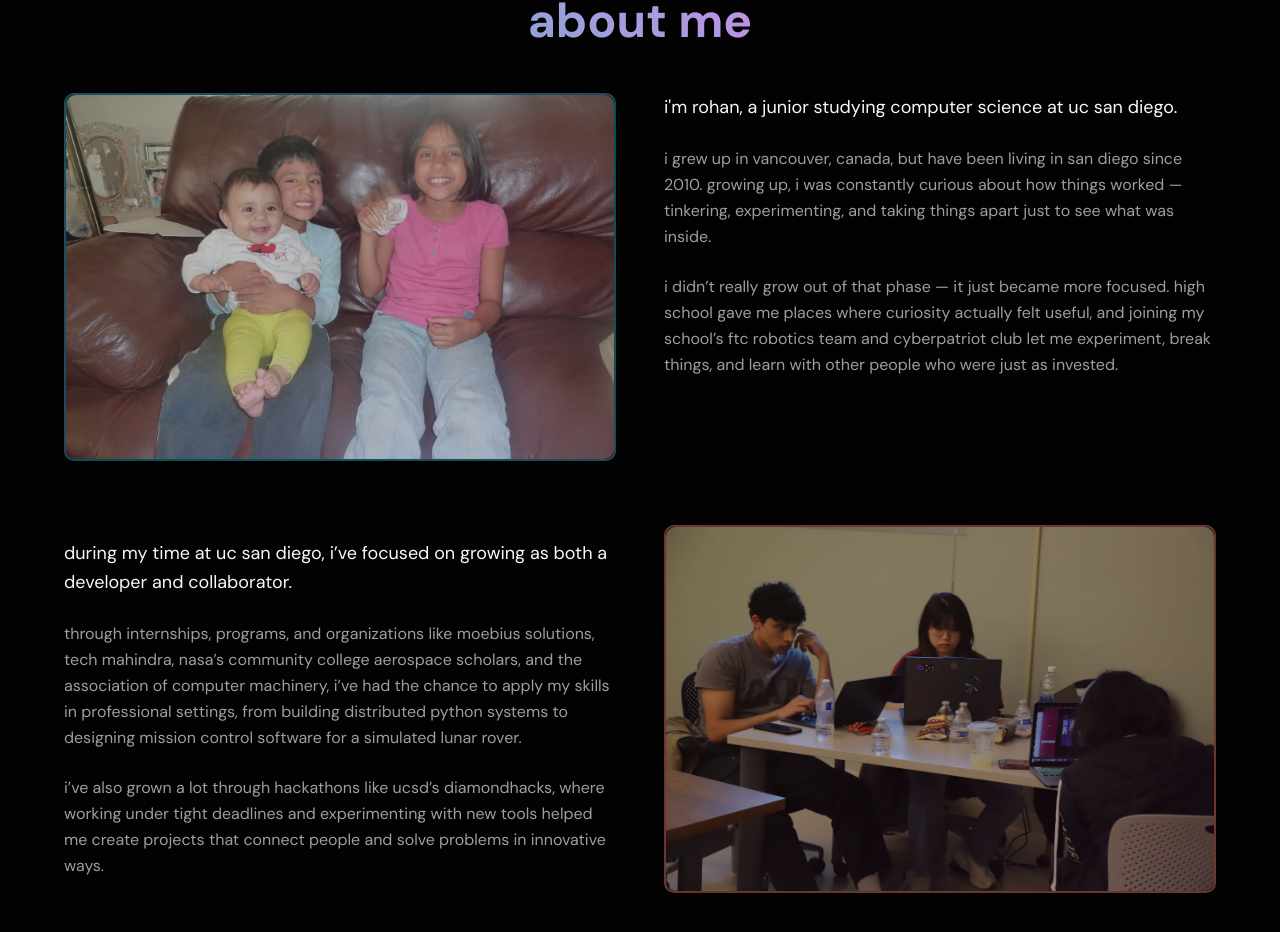
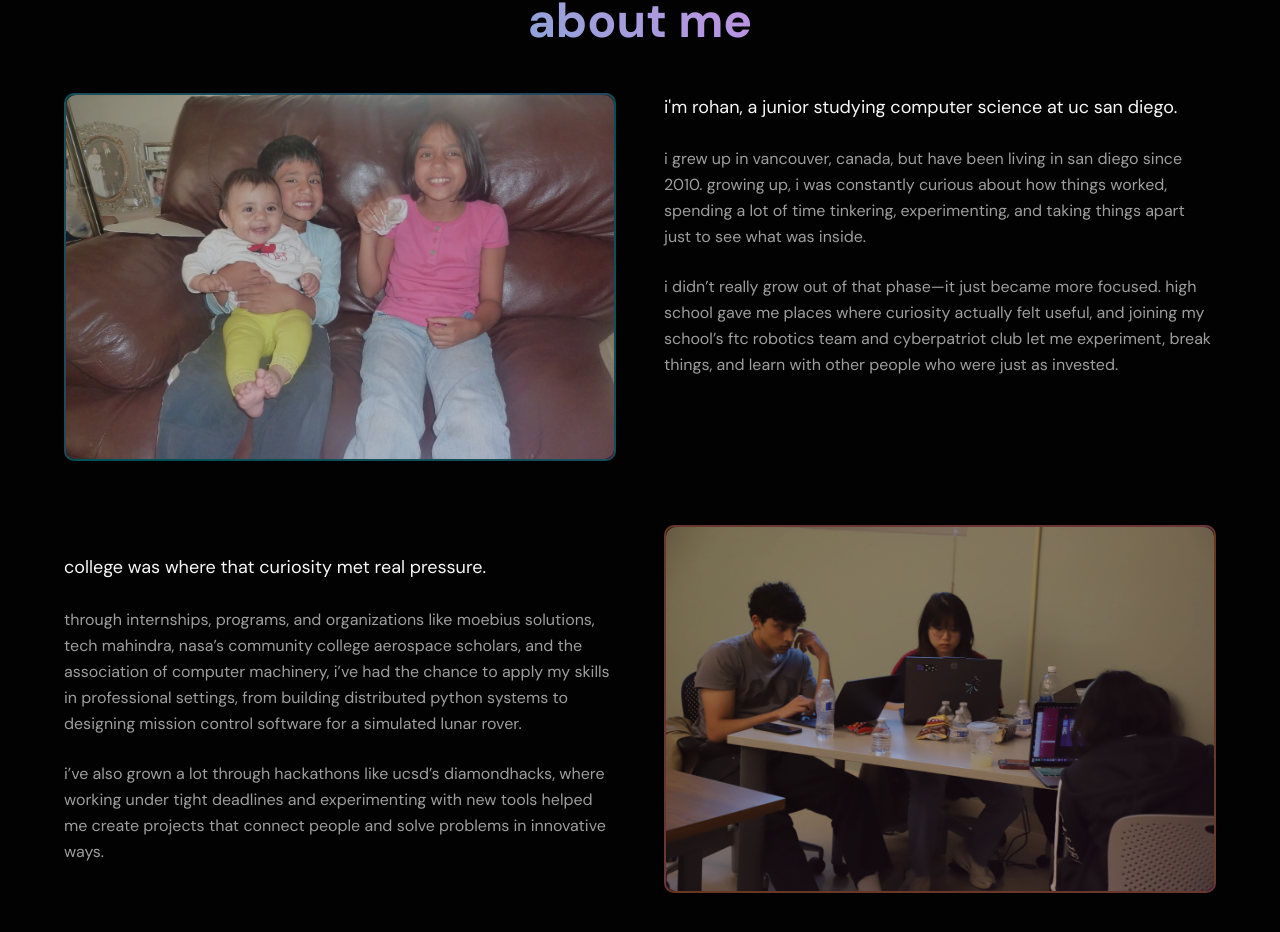
Before and after one commit to rohanmad/portfolio, a Next.js app: page / in a window 1280 px wide. Shown: the part 851-1783 px from the top of the page. Built offline with nearby package versions, Linux system fonts and the light colour scheme.

Commit message:
about me changes

```diff
--- a/app/page.tsx
+++ b/app/page.tsx
@@ -208,10 +208,11 @@ export default function Portfolio() {
               </p>
               <p className="text-muted-foreground leading-relaxed">
               i grew up in vancouver, canada, but have been living in san diego since 2010. growing up,
-              i was constantly curious about how things worked — tinkering, experimenting, and taking things apart just to see what was inside.
+              i was constantly curious about how things worked, spending a lot of time tinkering,
+              experimenting, and taking things apart just to see what was inside.
               </p>
               <p className="text-muted-foreground leading-relaxed">
-              i didn’t really grow out of that phase — it just became more focused. high school gave me places where curiosity actually felt useful,
+              i didn’t really grow out of that phase—it just became more focused. high school gave me places where curiosity actually felt useful,
               and joining my school’s ftc robotics team and cyberpatriot club let me experiment, break things, and learn with other people who were just as invested.
               </p>
             </div>
@@ -220,7 +221,7 @@ export default function Portfolio() {
           <div className="grid md:grid-cols-2 gap-12 items-center mb-16">
             <div className="space-y-6">
               <p className="text-foreground leading-relaxed text-lg">
-              during my time at uc san diego, i’ve focused on growing as both a developer and collaborator.
+              college was where that curiosity met real pressure.
               </p>
               <p className="text-muted-foreground leading-relaxed">
               through internships, programs, and organizations like moebius solutions, tech mahindra, nasa’s community college aerospace scholars, and the association of computer machinery,
```
